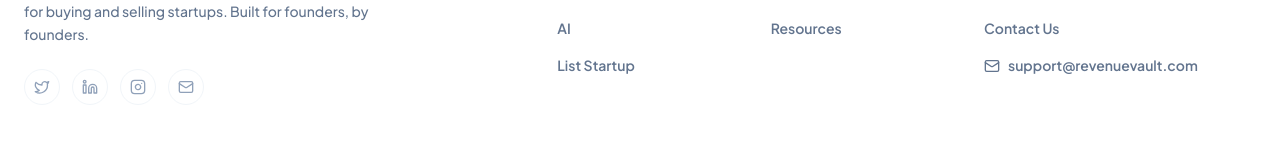
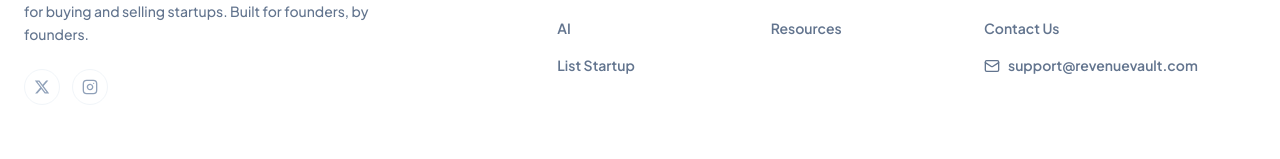
Before and after one commit to rishaimishra/revenue-vault, a Next.js app: page / in a window 1280 px wide. Shown: the part 4278-4437 px from the top of the page. Built offline with nearby package versions, Linux system fonts and the light colour scheme; no server answers.

Commit message:
chore: update social links in footer and remove unused icons

```diff
--- a/src/components/layout/Footer.tsx
+++ b/src/components/layout/Footer.tsx
@@ -23,21 +23,11 @@
               {[
                 {
                   icon: (
-                    <svg className="w-4 h-4" viewBox="0 0 24 24" fill="none" stroke="currentColor" strokeWidth="2" strokeLinecap="round" strokeLinejoin="round">
-                      <path d="M22 4s-.7 2.1-2 3.4c1.6 10-9.4 17.3-18 11.6 2.2.1 4.4-.6 6-2C3 15.5.5 9.6 3 5c2.2 2.6 5.6 4.1 9 4-.9-4.2 4-6.6 7-3.8 1.1 0 3-1.2 3-1.2z" />
+                    <svg className="w-4 h-4 fill-current" viewBox="0 0 24 24" xmlns="http://www.w3.org/2000/svg">
+                      <path d="M18.244 2.25h3.308l-7.227 8.26 8.502 11.24H16.17l-5.214-6.817L4.99 21.75H1.68l7.73-8.835L1.254 2.25H8.08l4.713 6.231zm-1.161 17.52h1.833L7.084 4.126H5.117z" />
                     </svg>
                   ),
-                  href: "https://twitter.com"
-                },
-                {
-                  icon: (
-                    <svg className="w-4 h-4" viewBox="0 0 24 24" fill="none" stroke="currentColor" strokeWidth="2" strokeLinecap="round" strokeLinejoin="round">
-                      <path d="M16 8a6 6 0 0 1 6 6v7h-4v-7a2 2 0 0 0-2-2 2 2 0 0 0-2 2v7h-4v-7a6 6 0 0 1 6-6z" />
-                      <rect width="4" height="12" x="2" y="9" />
-                      <circle cx="4" cy="4" r="2" />
-                    </svg>
-                  ),
-                  href: "https://linkedin.com"
+                  href: "https://x.com/Revenuevault05"
                 },
                 {
                   icon: (
@@ -47,16 +37,7 @@
                       <line x1="17.5" x2="17.51" y1="6.5" y2="6.5" />
                     </svg>
                   ),
-                  href: "https://instagram.com"
-                },
-                {
-                  icon: (
-                    <svg className="w-4 h-4" viewBox="0 0 24 24" fill="none" stroke="currentColor" strokeWidth="2" strokeLinecap="round" strokeLinejoin="round">
-                      <rect width="20" height="16" x="2" y="4" rx="2" />
-                      <path d="m22 7-8.97 5.7a1.94 1.94 0 0 1-2.06 0L2 7" />
-                    </svg>
-                  ),
-                  href: "mailto:support@revenuevault.com"
+                  href: "https://www.instagram.com/revenuevault.net5/"
                 }
               ].map((social, idx) => (
                 <a
```
